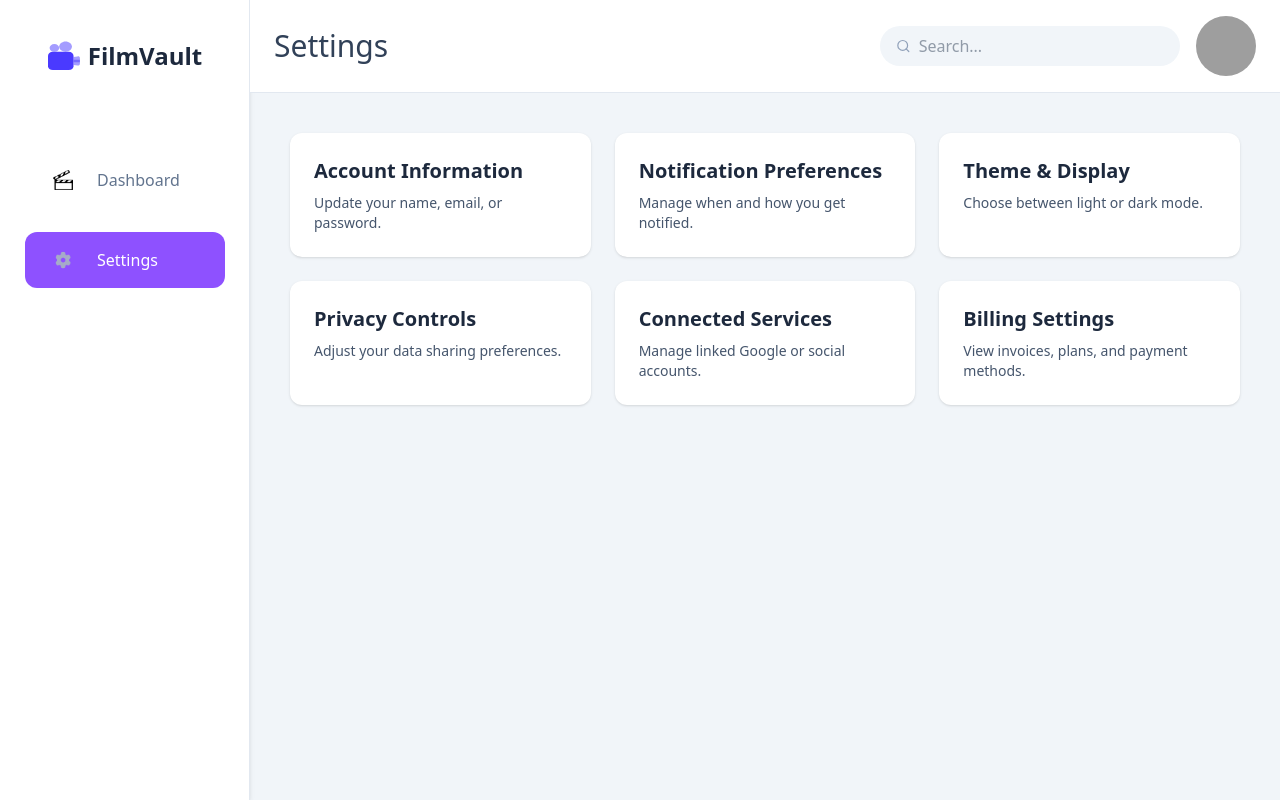
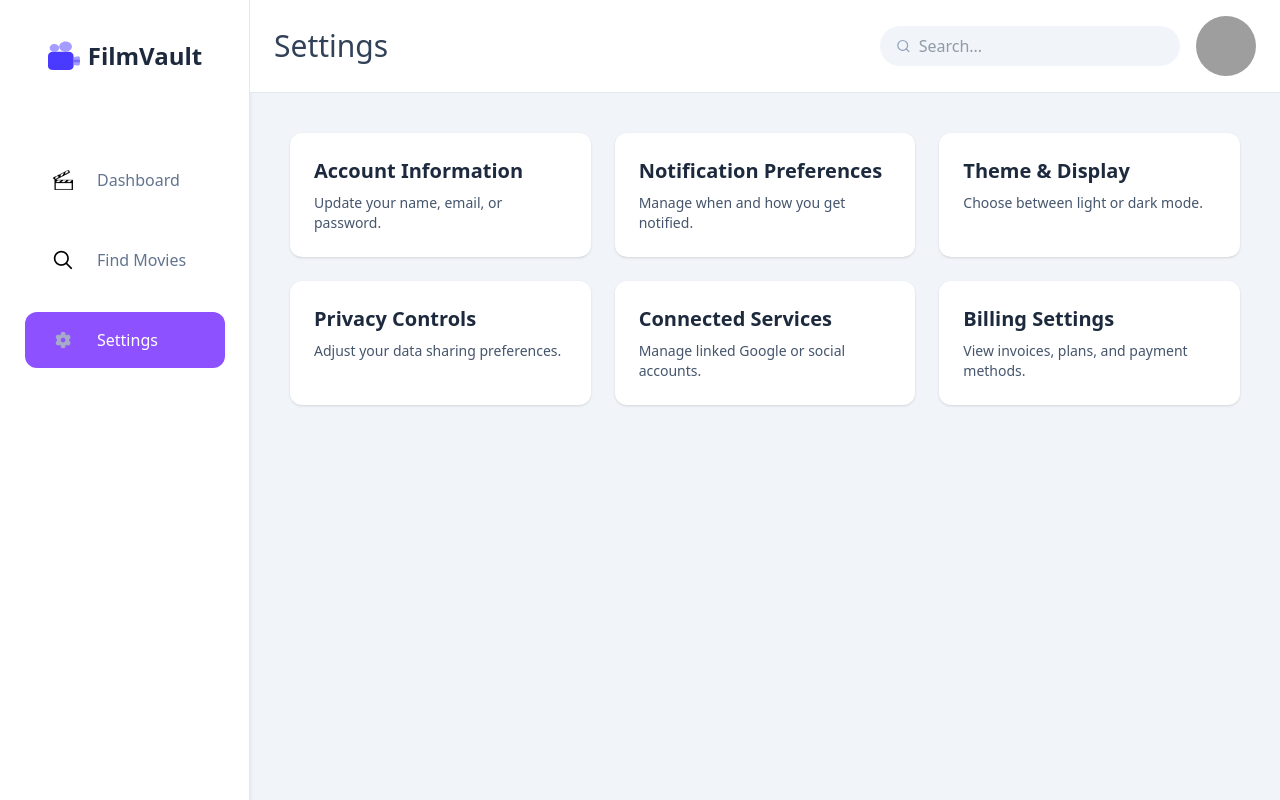
Before and after one commit to lewisengr/FilmVault, a React (Vite) app in the folder client/: page /settings in a window 1280 px wide. Built offline with nearby package versions, Linux system fonts and the light colour scheme; grey boxes are pictures that could not be loaded.

Commit message:
refactored code
begin find movie feature

```diff
--- a/client/src/layout/Sidebar.tsx
+++ b/client/src/layout/Sidebar.tsx
@@ -22,6 +22,14 @@ export const Sidebar = () => {
           />
         </Link>
 
+        <Link to="/searchall" className="w-full flex justify-center">
+          <NavigationItem
+            icon="/src/assets/SearchIcon.png"
+            label="Find Movies"
+            isActive={currentPath === "/searchall"}
+          />
+        </Link>
+
         <Link to="/settings" className="w-full flex justify-center">
           <NavigationItem
             icon="/src/assets/Settings.png"
```
Also changed, not shown: client/src/assets/SearchIcon.png (added), 2 other files (tests, documents, lock files or other folders).
